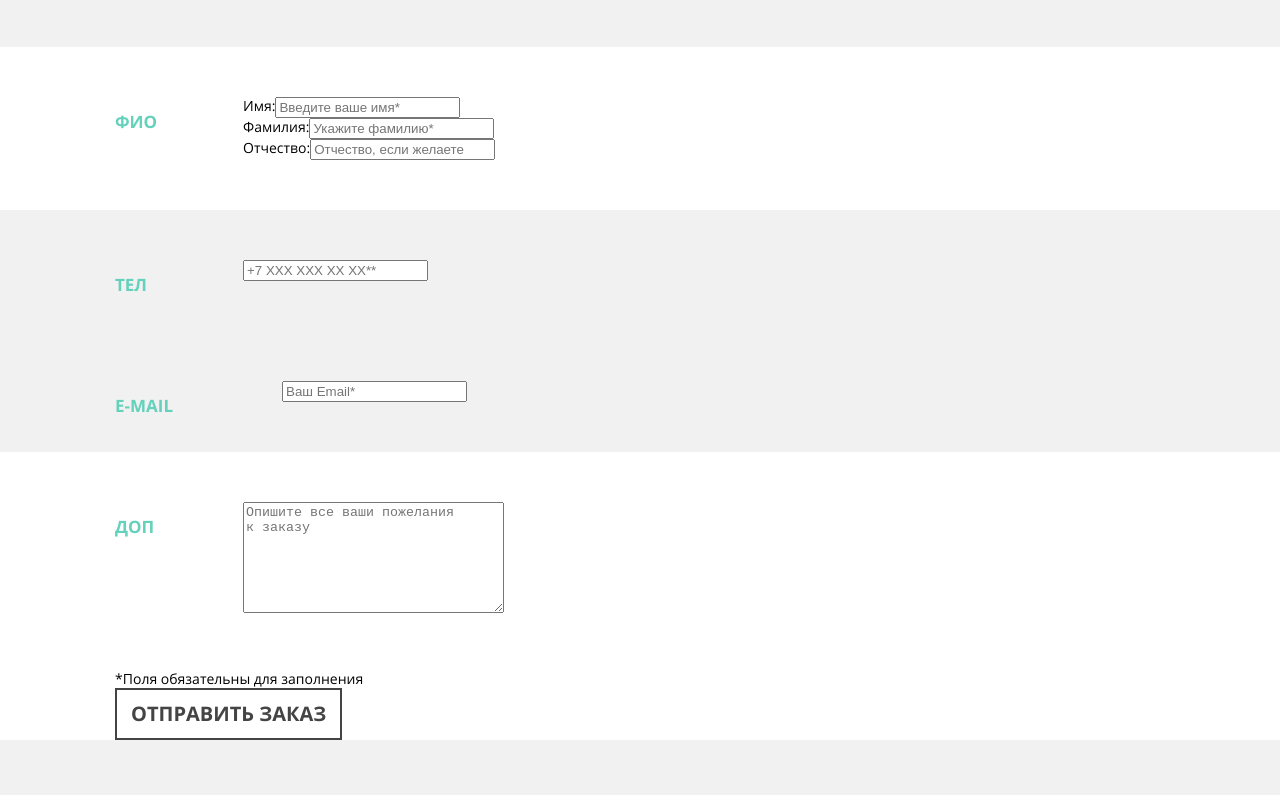
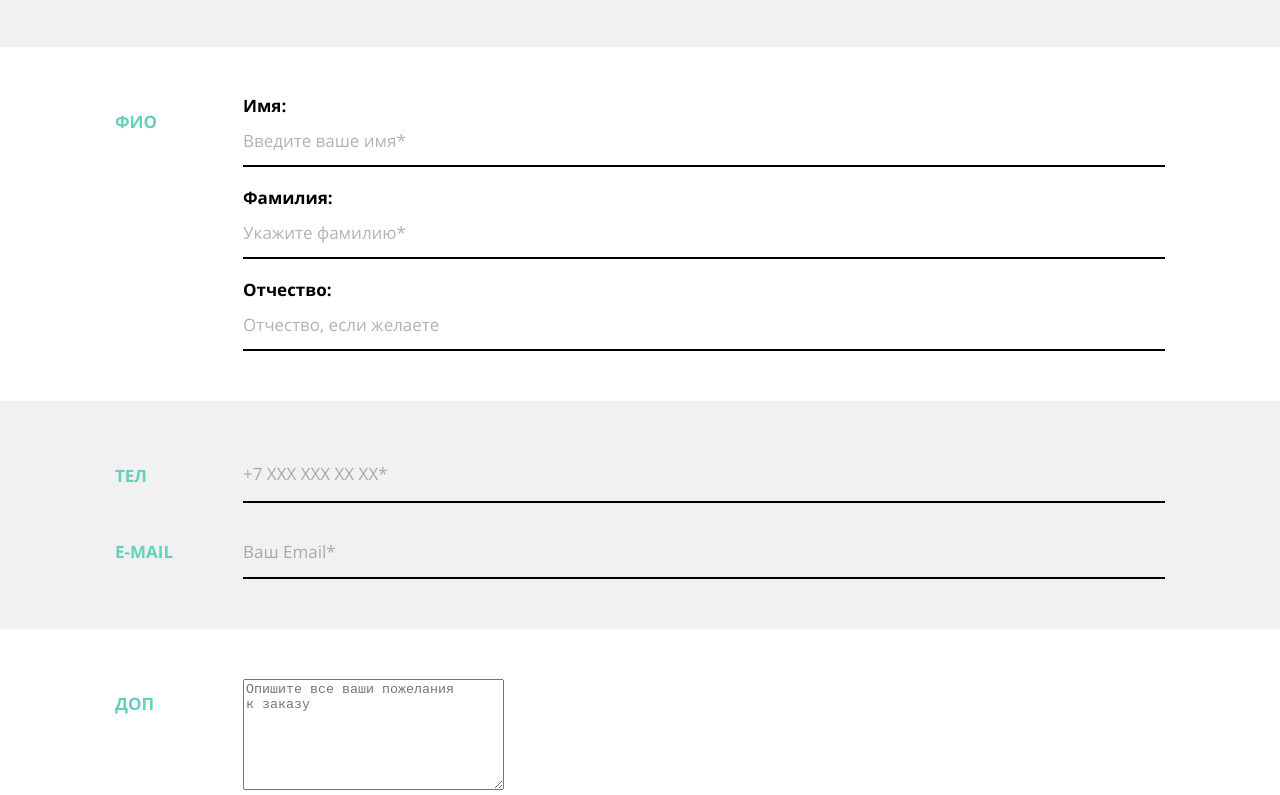
Before and after one commit to htmlacademy-adaptive/2043509-mishka-27, a website: page source/form.html in a window 1280 px wide. Shown: the part 933-1728 px from the top of the page. Drawn offline with nearby package versions, Linux system fonts and the light colour scheme; files that its build step writes are made by us from their sources.

Commit message:
Добавляет стили страницы формы для групп фио, тел, емэйл

```diff
--- a/source/form.html
+++ b/source/form.html
@@ -183,8 +183,8 @@
             <legend class="order-form__form-legend">Тел</legend>
             <label class="order-form__label">
               <input class="order-form__input" type="tel" name="phone" value=""
-                placeholder="+7&nbsp;ХХХ ХХХ ХХ&nbsp;ХХ**" required aria-label="Введите номер телефона.">
-              <svg class="order-form__input-img" width="20" height="20" role="img" focusable="false">
+                placeholder="+7&nbsp;ХХХ ХХХ ХХ&nbsp;ХХ*" required aria-label="Введите номер телефона.">
+              <svg class="order-form__input-img" width="25" height="24" role="img" focusable="false">
                 <use href="./img/svg/sprite.svg#icon-phone"></use>
               </svg>
             </label>
@@ -193,7 +193,7 @@
             <legend class="order-form__form-legend">E-mail</legend>
             <label class="order-form__label">
               <input class="order-form__input" type="email" name="email" value="" placeholder="Ваш Email*" required>
-              <svg class="order-form__input-img" width="20" height="20" role="img" focusable="false">
+              <svg class="order-form__input-img" width="32" height="21" role="img" focusable="false">
                 <use href="./img/svg/sprite.svg#icon-email"></use>
               </svg>
             </label>
--- a/source/sass/blocks/order-form.scss
+++ b/source/sass/blocks/order-form.scss
@@ -98,7 +98,8 @@
     padding-bottom: 35px;
 
     @include tablet {
-      padding-bottom: 50px;
+      padding-top: 50px;
+      padding-bottom: 12px;
     }
 
     @include desktop {
@@ -106,10 +107,11 @@
     }
   }
 
-  &-email {
+  &--email {
     padding-bottom: 35px;
 
     @include tablet {
+      padding-top: 12px;
       padding-bottom: 50px;
     }
 
@@ -131,6 +133,103 @@
   }
 }
 
+.order-form__label {
+  position: relative;
+  flex-direction: column;
+  font-weight: 700;
+  font-size: 17px;
+  line-height: 18px;
+  display: flex;
+  width: 100%;
+
+  &:not(:last-child) {
+    .order-form__form-field--person & {
+      margin-bottom: 22px;
+    }
+  }
+}
+
+.order-form__input {
+  border: none;
+  box-shadow: inset 0 -2px 0 $color-black-000;
+  width: 100%;
+  padding: 0;
+  font-family: $font-opensans;
+  font-weight: 400;
+  font-size: 17px;
+  line-height: 18px;
+  color: $color-black-444;
+
+  @include tablet {
+    background-color: transparent;
+  }
+
+  .order-form__form-field--person & {
+    padding: 17px 0 17px 0;
+  }
+
+  .order-form__form-field--phone & {
+    padding: 14px 0 20px 0;
+  }
+
+  .order-form__form-field--email & {
+    padding: 16px 0 18px 0;
+  }
+
+  &::placeholder {
+    color: rgba($color-black-000, 0.3);
+  }
+
+  &:not(:placeholder-shown) {
+    box-shadow: inset 0 -2px 0 $color-green-basic;
+  }
+
+  &:hover {
+    box-shadow: inset 0 -2px 0 $color-green-basic;
+  }
+}
+
+.order-form__input-img {
+  color: rgba($color-black-000, 0.2);
+  position: absolute;
+
+  .order-form__form-field--phone & {
+    top: 11px;
+    right: 17px;
+  }
+
+  .order-form__form-field--email & {
+    top: 16px;
+    right: 15px;
+  }
+}
+
+.order-form__input:hover + .order-form__input-img {
+  color: $color-green-basic;
+}
+
+.order-form__input:not(:placeholder-shown) + .order-form__input-img {
+  color: $color-green-basic;
+}
+
+.order-form__control:focus {
+  & + .order-form__mark {
+    border-color: $color-green-basic;
+  }
+}
+
+.order-form__control:hover {
+  & + .order-form__mark {
+    border-color: $color-green-basic;
+  }
+}
+
+.order-form__control:active {
+  & + .order-form__mark {
+    border-color: rgba($color-black-000, 0.3);
+  }
+}
+
 .order-form__form-legend {
   position: relative;
   text-transform: uppercase;
@@ -145,6 +244,11 @@
     position: absolute;
     left: 0;
     top: 67px;
+    max-width: 100px;
+
+    .order-form__form-field--email & {
+      top: 29px;
+    }
   }
 
   &::before {
@@ -164,26 +268,54 @@
 
   .order-form__form-field--type & {
     margin-bottom: 30px;
+
+    @include tablet {
+      margin: 0;
+    }
   }
 
   .order-form__form-field--color & {
     margin-bottom: 25px;
+
+    @include tablet {
+      margin: 0;
+    }
   }
 
   .order-form__form-field--person & {
     margin-bottom: 29px;
+
+    @include tablet {
+      margin: 0;
+    }
   }
 
   .order-form__form-field--phone & {
     margin-bottom: 5px;
+
+    @include tablet {
+      margin: 0;
+    }
   }
 
   .order-form__form-field--email & {
     margin-bottom: 5px;
+
+    &::before {
+      width: calc(100% - 78px);
+    }
+
+    @include tablet {
+      margin: 0;
+    }
   }
 
   .order-form__form-field--add & {
     margin-bottom: 23px;
+
+    @include tablet {
+      margin: 0;
+    }
   }
 }
 
@@ -213,16 +345,12 @@
   }
 }
 
-.order-form__label {
-  display: flex;
-  width: 100%;
-}
-
 .order-form__label--type {
   position: relative;
   padding-left: 61px;
   min-height: 42px;
   display: flex;
+  flex-direction: row;
   align-items: center;
 
   @include tablet {
@@ -236,6 +364,7 @@
   padding-left: 61px;
   min-height: 38px;
   display: flex;
+  flex-direction: row;
   align-items: center;
 
   @include tablet {
```
Also changed, not shown: build/css/style.min.css, build/img/svg/sprite.svg, source/img/svg/icons/icon-email.svg, source/img/svg/icons/icon-phone.svg, 1 other file.
